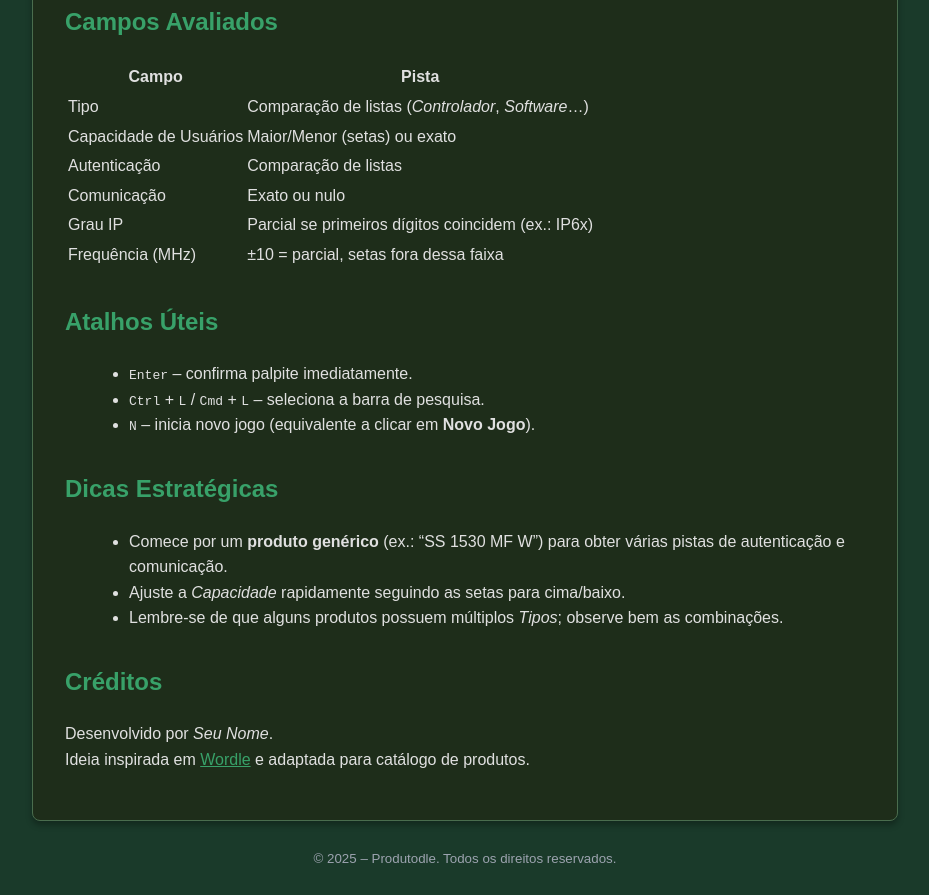
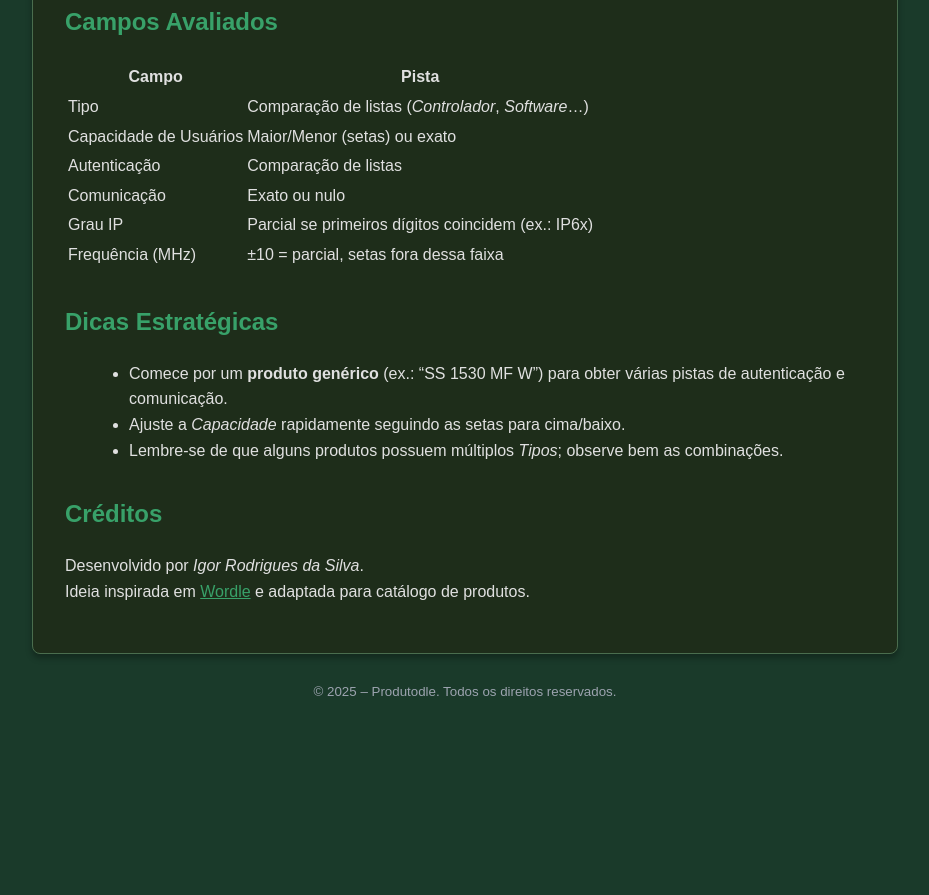
Before and after one commit to Igudevkit/Cdle, a plain HTML site: page manual.html in a window 1280 px wide. Shown: the part 626-1521 px from the top of the page, without its empty margins (175-1104 px from the left). After the commit the page ends 1353 px from the top, so only its background shows below. Drawn offline with Linux system fonts and the light colour scheme.

Commit message:
Update manual.html

```diff
--- a/manual.html
+++ b/manual.html
@@ -90,15 +90,6 @@
     </section>
 
     <section>
-      <h2>Atalhos Úteis</h2>
-      <ul>
-        <li><kbd>Enter</kbd> – confirma palpite imediatamente.</li>
-        <li><kbd>Ctrl</kbd> + <kbd>L</kbd> / <kbd>Cmd</kbd> + <kbd>L</kbd> – seleciona a barra de pesquisa.</li>
-        <li><kbd>N</kbd> – inicia novo jogo (equivalente a clicar em <span class="tag">Novo Jogo</span>).</li>
-      </ul>
-    </section>
-
-    <section>
       <h2>Dicas Estratégicas</h2>
       <ul>
         <li>Comece por um <strong>produto genérico</strong> (ex.: “SS 1530 MF W”) para obter várias pistas de
@@ -111,7 +102,7 @@
     <section>
       <h2>Créditos</h2>
       <p>
-        Desenvolvido por <em>Seu Nome</em>.<br>
+        Desenvolvido por <em>Igor Rodrigues da Silva</em>.<br>
         Ideia inspirada em <a href="https://www.powerlanguage.co.uk/wordle/">Wordle</a> e adaptada para catálogo de produtos.
       </p>
     </section>
```
